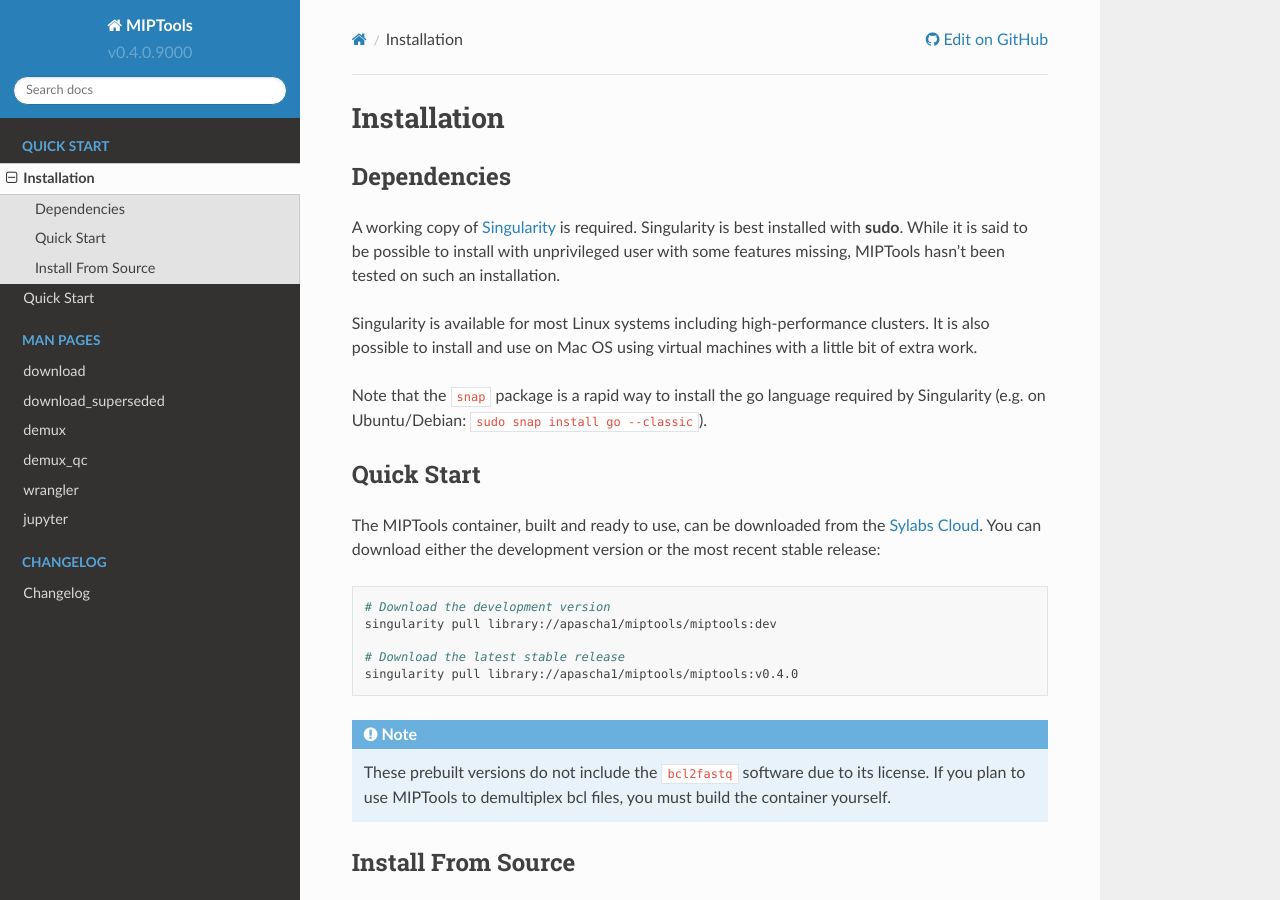
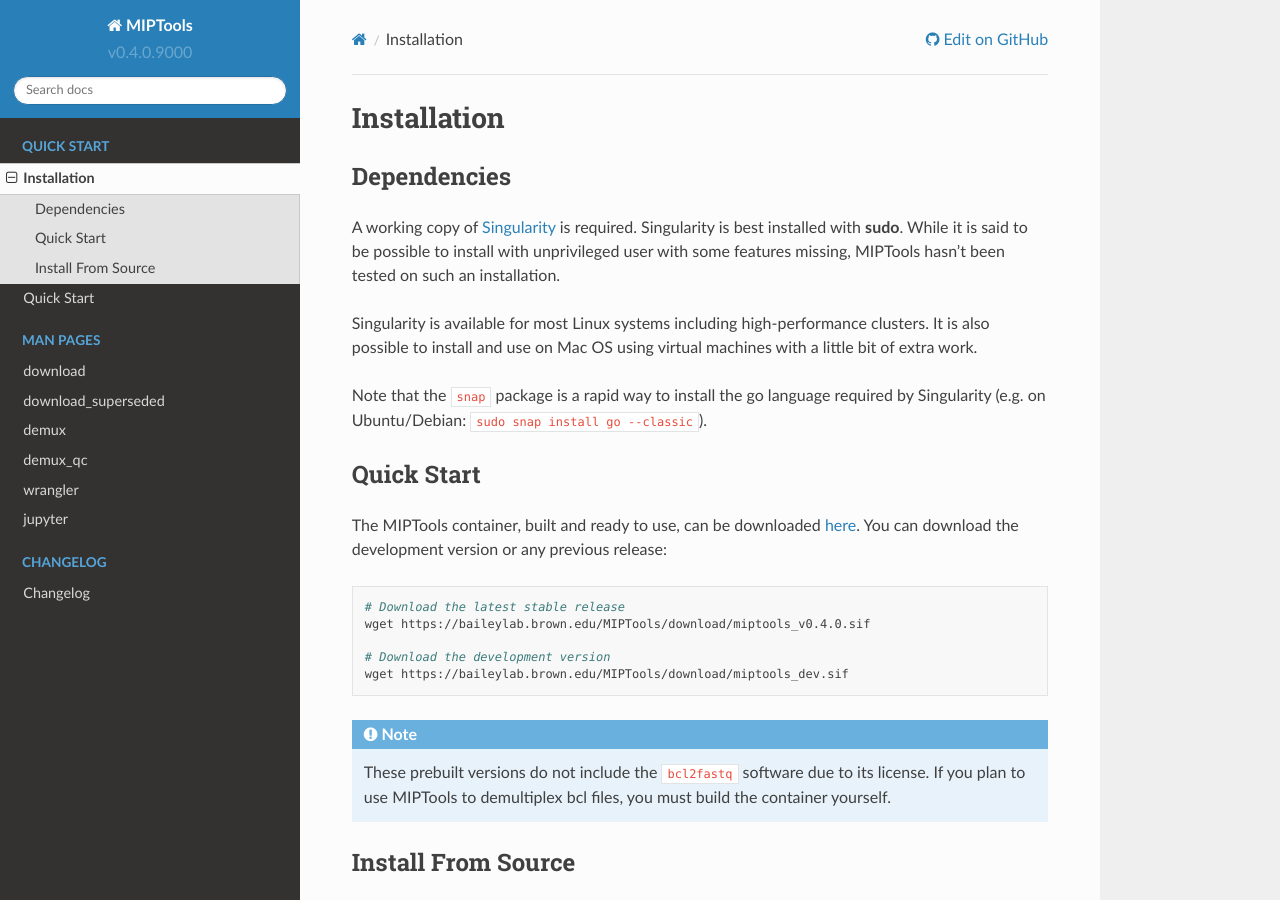
Before and after one commit to bailey-lab/MIPTools, a Sphinx documentation site: the page built from docs/installation.rst, in a window 1280 px wide and 900 px high. Built offline with Sphinx 7.4.7 and the Read the Docs theme 2.0.0, drawn with Linux system fonts in a browser that asks for light colours.

Commit message:
Point docs to new container download location

```diff
--- a/docs/CHANGELOG.rst
+++ b/docs/CHANGELOG.rst
@@ -32,7 +32,7 @@ Maintenance
 -----------
 
 -  Update LICENSE year.
--  Store copies of container on Sylabs Cloud (:github:issue:`12`).
+-  Store containers using an HTTP directory (:github:issue:`12`).
 -  Remove duplicated files.
 -  Improve bash errors.
 -  Make strings human readable (:github:user:`arisp99`, :github:pull:`5`).
--- a/docs/installation.rst
+++ b/docs/installation.rst
@@ -19,17 +19,21 @@ required by Singularity (e.g. on Ubuntu/Debian: :code:`sudo snap install go
 
 Quick Start
 ===========
-The MIPTools container, built and ready to use, can be
-downloaded from the `Sylabs Cloud <https://cloud.sylabs.io/>`_. You can download
-either the development version or the most recent stable release:
+The MIPTools container, built and ready to use, can be downloaded |download|.
+You can download the development version or any previous release:
 
-.. code-block:: bash
+.. |download| raw:: html
+
+  <a href="https://baileylab.brown.edu/MIPTools/download/"
+  target="_blank">here</a>
+
+.. code-block:: shell
+
+	# Download the latest stable release
+	wget https://baileylab.brown.edu/MIPTools/download/miptools_v0.4.0.sif
 
 	# Download the development version
-	singularity pull library://apascha1/miptools/miptools:dev
-
-	# Download the latest stable release
-	singularity pull library://apascha1/miptools/miptools:v0.4.0
+	wget https://baileylab.brown.edu/MIPTools/download/miptools_dev.sif
 
 .. note::
 
```
Also changed, not shown: README.md (+7 -7 lines).
